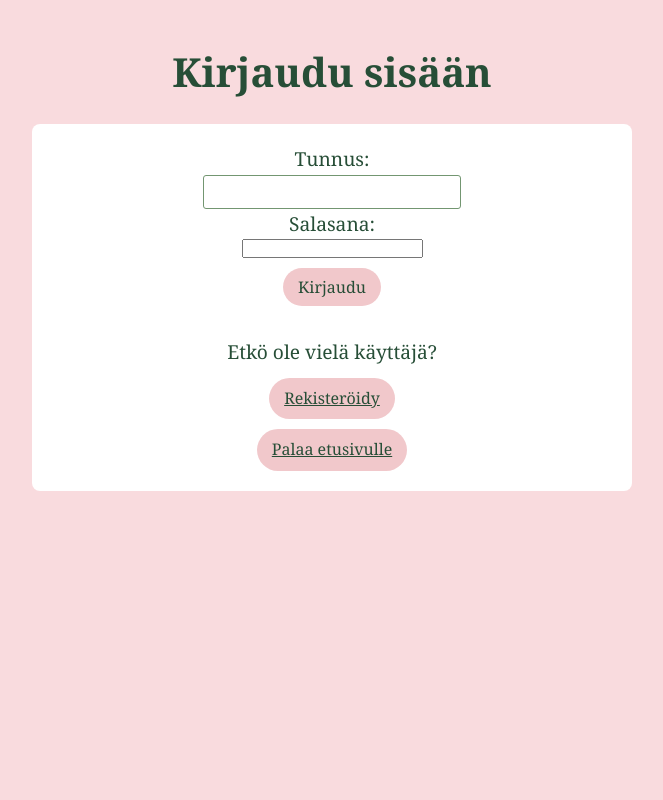
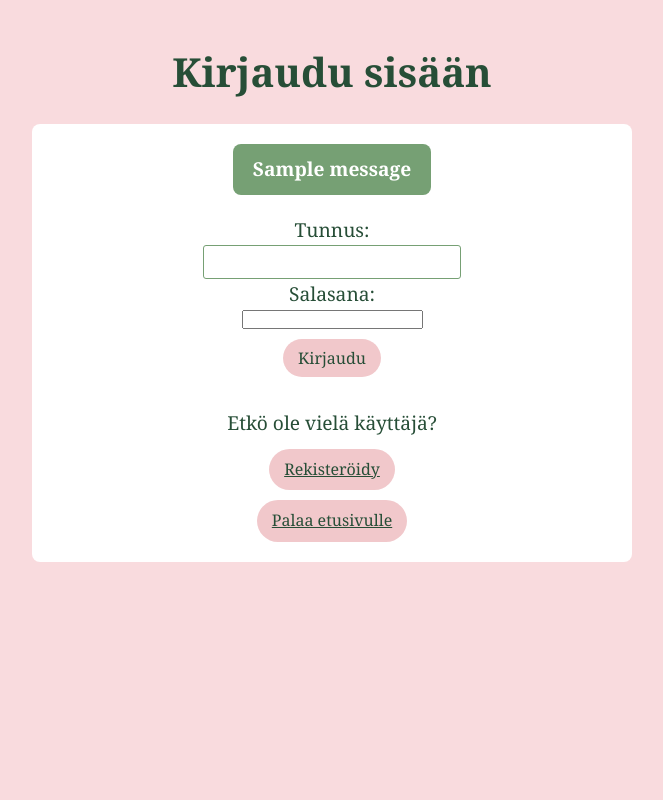
Before and after one commit to lottatoivanen/opintokalenteri, a Flask app: page /login in a window 1280 px wide. Shown: the whole page, without its empty margins (308-971 px from the left). Run offline with Flask 3, Linux system fonts and the light colour scheme; one stand-in notice (Sample message) is shown.

Commit message:
Add flash messages to registration and login

```diff
--- a/app.py
+++ b/app.py
@@ -1,6 +1,6 @@
 import sqlite3
 from flask import Flask
-from flask import redirect, render_template, request, session, abort
+from flask import redirect, render_template, request, session, abort, flash
 import config
 import db
 import entries
@@ -11,6 +11,10 @@ from datetime import datetime
 
 app = Flask(__name__)
 app.secret_key = config.secret_key
+
+def check_csrf():
+    if request.form["csrf_token"] != session["csrf_token"]:
+        abort(403)
 
 def require_login():
     if "user_id" not in session:
@@ -319,11 +323,20 @@ def create():
     password1 = request.form["password1"]
     password2 = request.form["password2"]
     if password1 != password2:
-        return "VIRHE: salasanat eivät ole samat"
+        flash("VIRHE: salasanat eivät ole samat", "error")
+        return redirect("/register")
+    elif len(username) < 3 or len(username) > 20:
+        flash("VIRHE: käyttäjätunnuksen tulee olla 3-20 merkkiä pitkä", "error")
+        return redirect("/register")
+    elif len(password1) < 6 or len(password1) > 100:
+        flash("VIRHE: salasanan tulee olla 6-100 merkkiä pitkä", "error")
+        return redirect("/register")
     try:
         user.create_user(username, password1)
     except sqlite3.IntegrityError:
-        return "VIRHE: tunnus on jo varattu"
+        flash("VIRHE: tunnus on jo varattu", "error")
+        return redirect("/register")
+    flash("Rekisteröityminen onnistui! Voit nyt kirjautua sisään.", "success")
     return redirect("/login")
 
 @app.route("/login", methods=["GET", "POST"])
@@ -340,7 +353,8 @@ def login():
             session["username"] = username
             return redirect("/")
         else:
-            return "VIRHE: virheellinen tunnus tai salasana"
+            flash("VIRHE: virheellinen tunnus tai salasana", "error")
+            return redirect("/login")
 
 @app.route("/logout")
 def logout():
--- a/static/main.css
+++ b/static/main.css
@@ -9,10 +9,11 @@
 :root {
     --bg-color:   #f9dbde;
     --text-green: #274e37;
-    --green-light:#739671;
+    --green-light:#76a074;
     --pink-mid:   #F6B0BB;
     --pink-light: #F1C8CB;
     --white:      #FFFFFF;
+    --red-light:  #f1a9a2;
 }
 
 * {
@@ -240,3 +241,25 @@ form {
     border-radius: 15px;
     background-color: var(--white);
 }
+
+.flash-error {
+    background-color: var(--red-light);
+    color: var(--text-green);
+    padding: 10px 20px;
+    border-radius: 8px;
+    margin-bottom: 20px;
+    font-size: 1.2rem;
+    font-weight: bold;
+    font-family: "Georgia", serif;
+}
+
+.flash-success {
+    background-color: var(--green-light);
+    color: var(--white);
+    padding: 10px 20px;
+    border-radius: 8px;
+    margin-bottom: 20px;
+    font-size: 1.2rem;
+    font-weight: bold;
+    font-family: "Georgia", serif;
+}
--- a/templates/login.html
+++ b/templates/login.html
@@ -18,14 +18,24 @@
         <a href="/logout">Kirjaudu ulos</a>
     </p>
     {% else %}
+
     <form class="form-style" action="/login" method="post">
+    {% with messages = get_flashed_messages(with_categories=true) %}
+        {% if messages %}
+            <div class="flash-{{ category }}">
+                {% for category, message in messages %}
+                    <p class="flash-{{ category }}">{{ message }}</p>
+                {% endfor %}
+            </div>
+        {% endif %}
+    {% endwith %}
         <p>
             Tunnus: <br />
-            <input type="text" name="username" />
+            <input type="text" name="username" required minlength="3" maxlength="20" />
         </p>
         <p>
             Salasana: <br />
-            <input type="password" name="password" />
+            <input type="password" name="password" required minlength="6" maxlength="100" />
         </p>
         <input type="submit" value="Kirjaudu" class="btn btn--small"/>
         <br>
```
Also changed, not shown: templates/register.html (+12 -3 lines).
